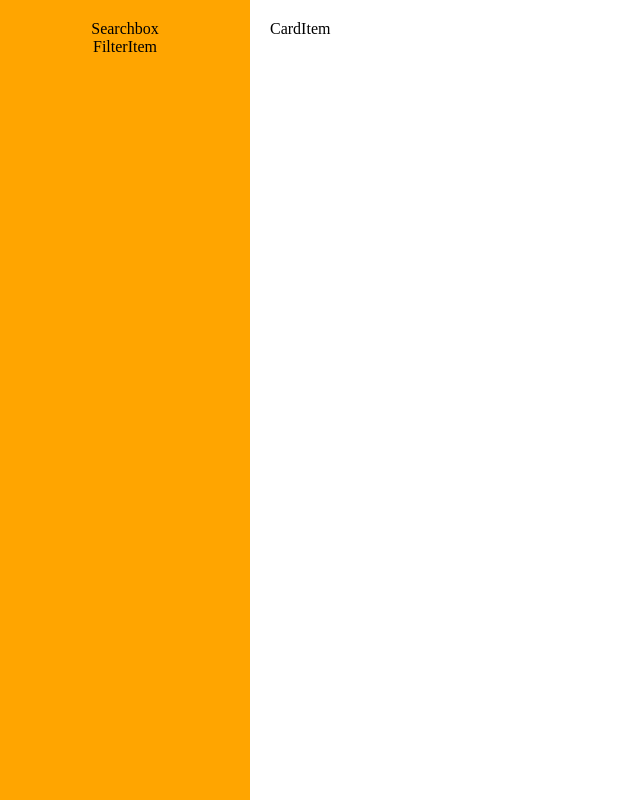
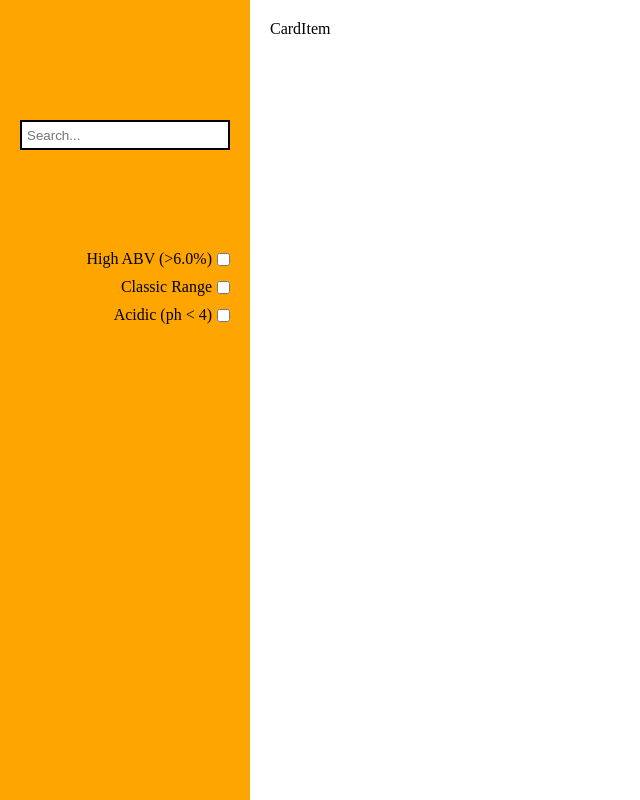
Before and after one commit to CristianaMM/punk-api-project, a React (Create React App) app: page / in a window 1280 px wide. Shown: the whole page, without its empty margins (0-640 px from the left). Built offline with nearby package versions, Linux system fonts and the light colour scheme.

Commit message:
Filter Items

```diff
--- a/src/components/FilterItem/FilterItem.jsx
+++ b/src/components/FilterItem/FilterItem.jsx
@@ -1,7 +1,15 @@
 import React from "react";
+import styles from "./FilterItem.module.scss";
 
-function FilterItem() {
-  return <div>FilterItem</div>;
+function FilterItem(props) {
+  const { label } = props;
+
+  return (
+    <div className={styles.container}>
+      <label>{label}</label>
+      <input type="checkbox" />
+    </div>
+  );
 }
 
 export default FilterItem;
--- a/src/components/FilterItem/FilterItem.module.scss
+++ b/src/components/FilterItem/FilterItem.module.scss
@@ -0,0 +1,15 @@
+.container {
+  width: 100%;
+  display: flex;
+  align-items: center;
+  justify-content: end;
+  gap: 5px;
+
+  input {
+    margin: 0;
+
+    &:focus {
+      outline: none;
+    }
+  }
+}
--- a/src/components/FilterList/FilterList.jsx
+++ b/src/components/FilterList/FilterList.jsx
@@ -5,8 +5,10 @@ import FilterItem from "../FilterItem";
 
 function FilterList() {
   return (
-    <div>
-      <FilterItem />
+    <div className={styles.container}>
+      <FilterItem label="High ABV (>6.0%)" />
+      <FilterItem label="Classic Range" />
+      <FilterItem label="Acidic (ph < 4)" />
     </div>
   );
 }
--- a/src/components/FilterList/FilterList.module.scss
+++ b/src/components/FilterList/FilterList.module.scss
@@ -0,0 +1,6 @@
+.container {
+  width: 100%;
+  display: flex;
+  flex-direction: column;
+  gap: 10px;
+}
--- a/src/components/SearchBox/SearchBox.jsx
+++ b/src/components/SearchBox/SearchBox.jsx
@@ -1,7 +1,12 @@
 import React from "react";
+import styles from "./SearchBox.module.scss";
 
 function Searchbox() {
-  return <div>Searchbox</div>;
+  return (
+    <div className={styles.container}>
+      <input type="text" placeholder="Search..." />
+    </div>
+  );
 }
 
 export default Searchbox;
--- a/src/components/SearchBox/SearchBox.module.scss
+++ b/src/components/SearchBox/SearchBox.module.scss
@@ -0,0 +1,15 @@
+.container {
+  width: 100%;
+  margin: 100px 0px;
+
+  input {
+    width: 100%;
+    padding: 0px 5px;
+    height: 30px;
+    border: 2px solid black;
+
+    &:focus {
+      outline: none;
+    }
+  }
+}
```
